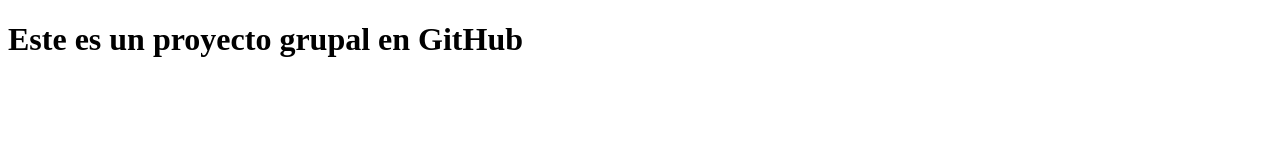
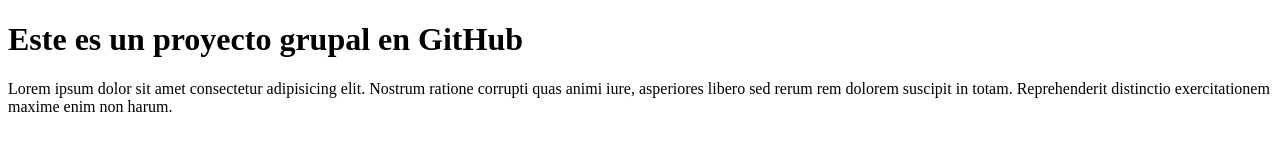
Before and after one commit to rodr1ck/ProyectoGrupal1, a plain HTML site: page index.html in a window 1280 px wide. Drawn offline with Linux system fonts and the light colour scheme.

Commit message:
Cambio al parrafo

```diff
--- a/index.html
+++ b/index.html
@@ -7,6 +7,7 @@
 </head>
 <body>
     <h1>Este es un proyecto grupal en GitHub</h1>
+    <p>Lorem ipsum dolor sit amet consectetur adipisicing elit. Nostrum ratione corrupti quas animi iure, asperiores libero sed rerum rem dolorem suscipit in totam. Reprehenderit distinctio exercitationem maxime enim non harum. </p>
 
 </body>
 </html>
```
